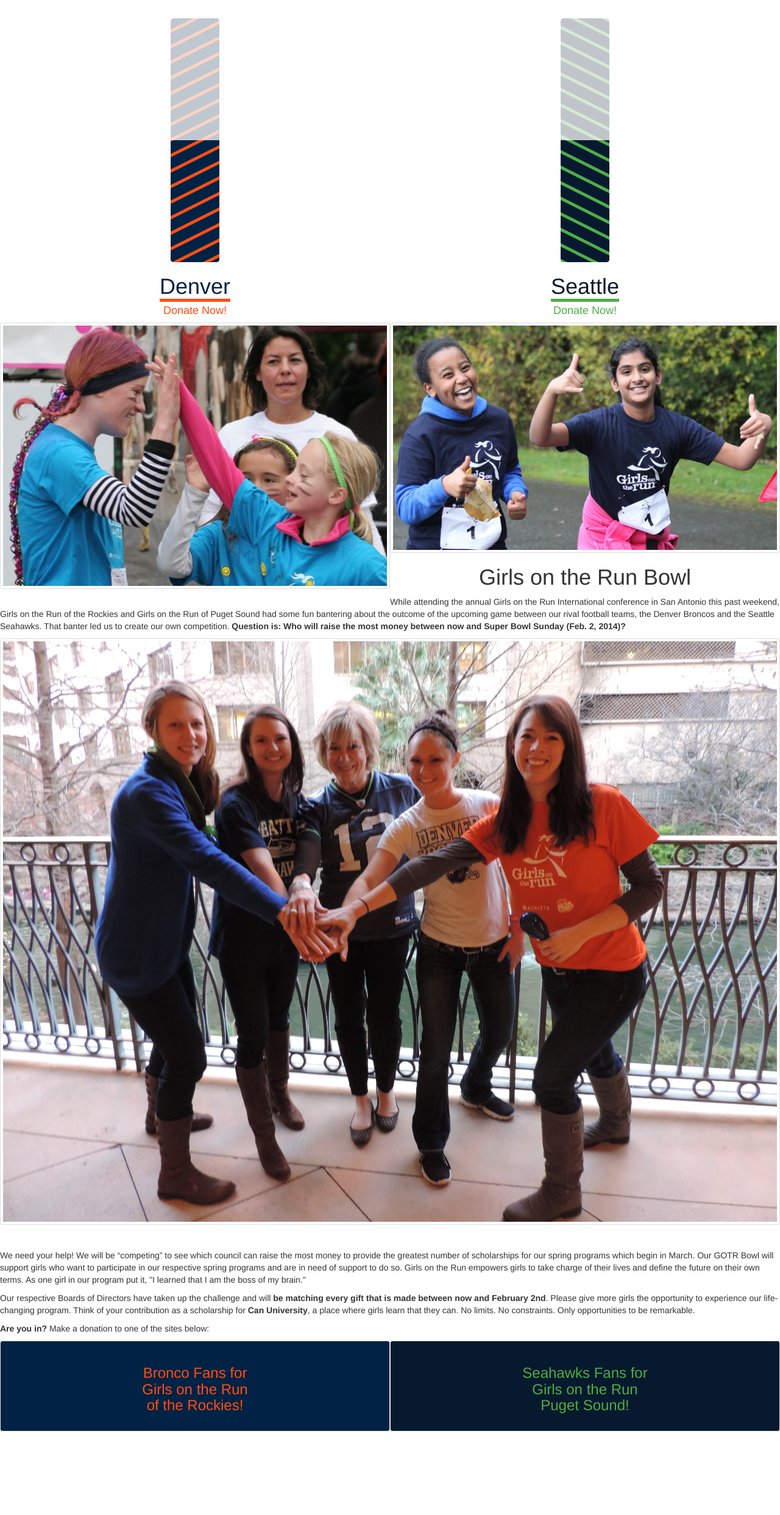
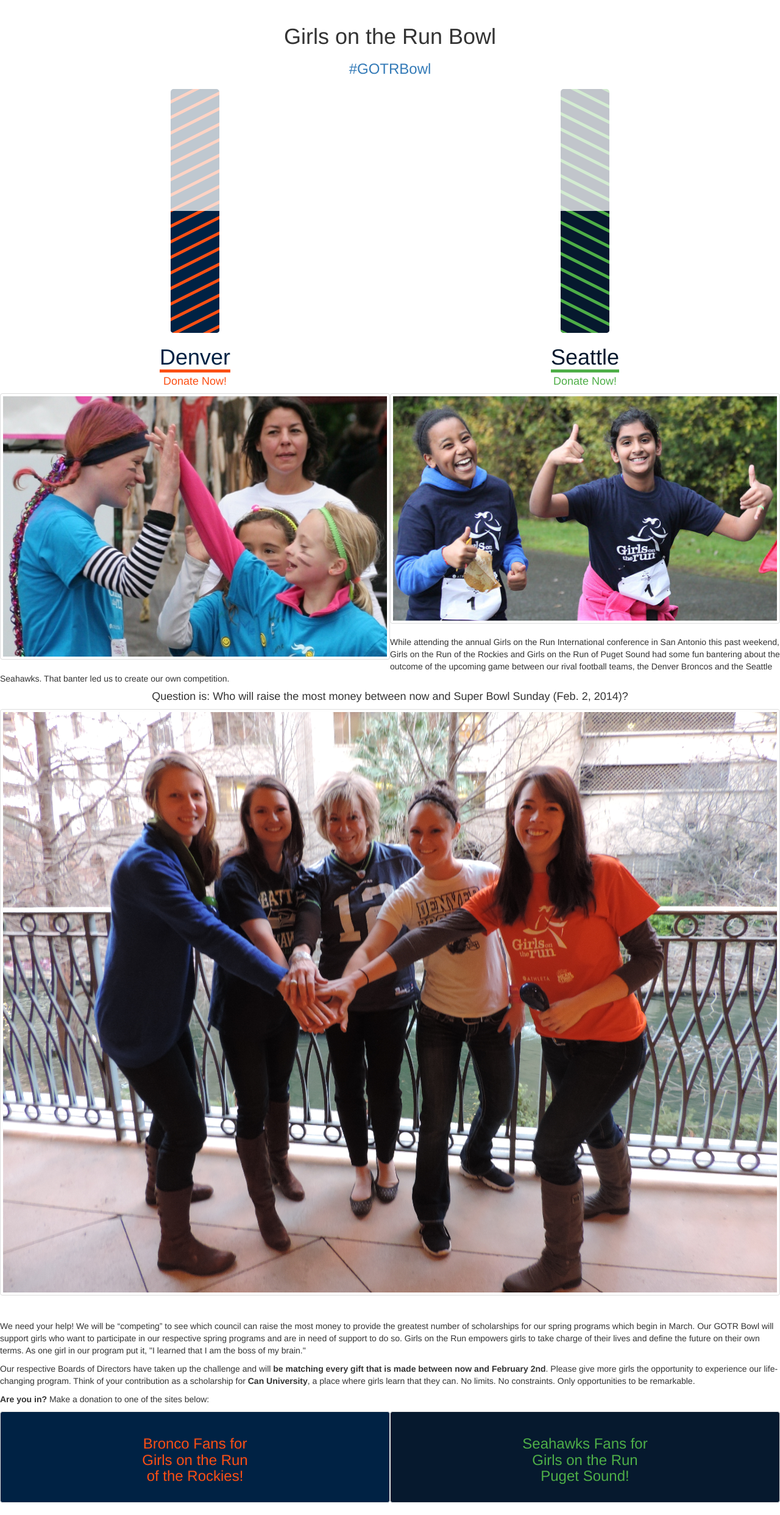
Before and after one commit to tghw/gotr-bowl, a Python web app: template app/templates/index.html in a window 1280 px wide. Shown: the whole page at 61% size. Before the commit the page ends 2348 px from the top, so only its background shows below. Run offline with Jinja, Linux system fonts and the light colour scheme; the template is opened without the code that fills it, so the values that code supplies are empty; some libraries are stand-ins or nearby versions.

Commit message:
Minor updates.

```diff
--- a/app/templates/base.html
+++ b/app/templates/base.html
@@ -3,8 +3,8 @@
     <head>
         <title>{% block title %}Girls on the Run Bowl{% endblock %}</title>
         <meta name="viewport" content="width=device-width, initial-scale=1.0">
-        <link href="//netdna.bootstrapcdn.com/twitter-bootstrap/2.2.0/css/bootstrap.no-icons.min.css" rel="stylesheet">
-        <link href="//netdna.bootstrapcdn.com/font-awesome/2.0/css/font-awesome.css" rel="stylesheet">
+        <link href="//netdna.bootstrapcdn.com/twitter-bootstrap/2.3.2/css/bootstrap-combined.no-icons.min.css" rel="stylesheet">
+        <link href="//netdna.bootstrapcdn.com/font-awesome/3.2.1/css/font-awesome.css" rel="stylesheet">
         <!--[if lte IE 7]>
         <link href="//netdna.bootstrapcdn.com/font-awesome/2.0/css/font-awesome-ie7.css" rel="stylesheet">
         <![endif]-->
--- a/app/templates/index.html
+++ b/app/templates/index.html
@@ -3,13 +3,17 @@
 {% block title %}GOTR Bowl!{% endblock %}
 
 {% block content %}
+<h1 class="text-center">Girls on the Run Bowl</h1>
+<h3 class="text-center"><a href="https://twitter.com/search?q=%23GOTRBowl&src=typd&f=realtime" target="_blank">#GOTRBowl</a></h3>
 <div class="row-fluid">
     <div class="pull-left den text-center">
         <div class="bar-wrapper">
             <div class="bar" style="height: {{ den_factor }}%">
             </div>
         </div>
+        {#
         <div class="amount">{{ den.formatted_amount }}</div>
+        #}
         <h1><span>Denver</span></h1>
         <h4><a href="http://girlsontherunrockies.org/give/" target="_blank">Donate Now!</a></h4>
         <div class="row-fluid">
@@ -25,7 +29,9 @@
             <div class="bar" style="height: {{ sea_factor }}%">
             </div>
         </div>
+        {#
         <div class="amount">{{ sea.formatted_amount }}</div>
+        #}
         <h1><span>Seattle</span></h1>
         <h4><a href="http://girlsrun.org/donate/donate/" target="_blank">Donate Now!</a></h4>
         <div class="row-fluid">
@@ -39,10 +45,12 @@
 </div>
 <div class="row-fluid">
     <div class="offset1 span10 about">
-        <h1 class="text-center">Girls on the Run Bowl</h1>
         <p>
-            While attending the annual Girls on the Run International conference in San Antonio this past weekend, Girls on the Run of the Rockies and Girls on the Run of Puget Sound had some fun bantering about the outcome of the upcoming game between our rival football teams, the Denver Broncos and the Seattle Seahawks. That banter led us to create our own competition. <b>Question is: Who will raise the most money between now and Super Bowl Sunday (Feb. 2, 2014)?</b>
+            While attending the annual Girls on the Run International conference in San Antonio this past weekend, Girls on the Run of the Rockies and Girls on the Run of Puget Sound had some fun bantering about the outcome of the upcoming game between our rival football teams, the Denver Broncos and the Seattle Seahawks. That banter led us to create our own competition.
         </p>
+        <h4 class="text-center">
+            Question is: Who will raise the most money between now and Super Bowl Sunday (Feb. 2, 2014)?
+        </h4>
         <div class="row-fluid">
             <div class="offset4 span4">
                 <div class="thumbnail">
```
